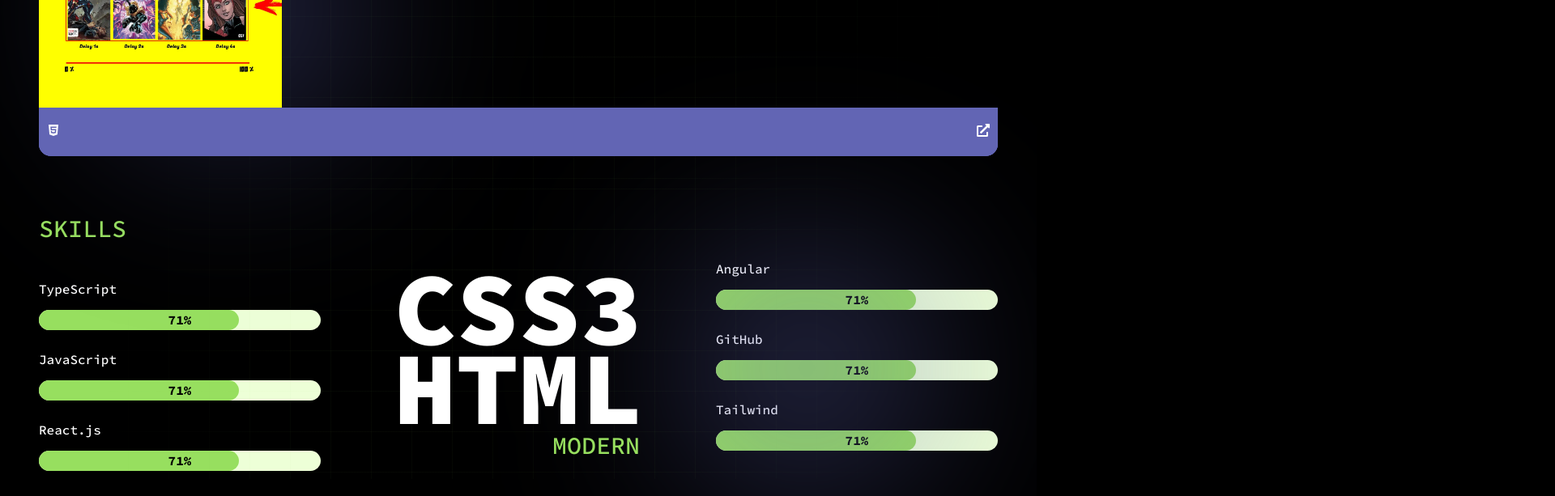
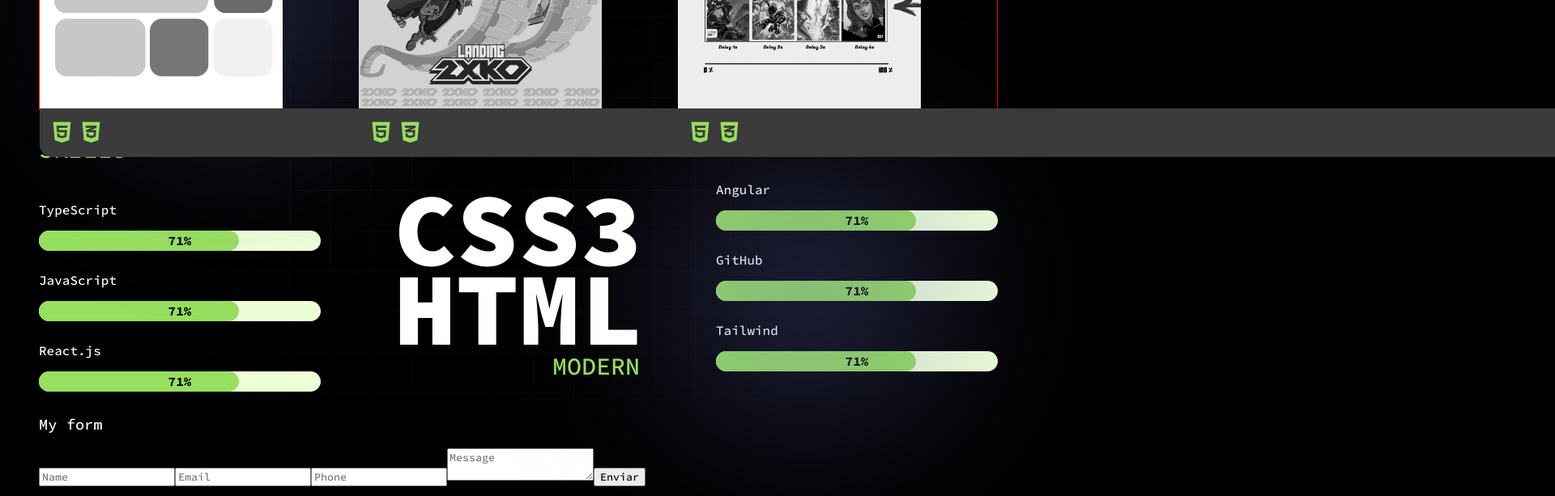
Before and after one commit to CreativeSTH/Portfolio, a React (Create React App) app: page / in a window 1280 px wide. Shown: the part 1440-2053 px from the top of the page at 81% size, 1920 px wide, since content can reach past the window. Built offline with nearby package versions, Linux system fonts and the light colour scheme.

Commit message:
Add contactForm Hook

```diff
--- a/package.json
+++ b/package.json
@@ -6,10 +6,12 @@
     "@testing-library/jest-dom": "^5.17.0",
     "@testing-library/react": "^13.4.0",
     "@testing-library/user-event": "^13.5.0",
+    "emailjs-com": "^3.2.0",
     "react": "^18.3.1",
     "react-dom": "^18.3.1",
     "react-icons": "^5.4.0",
     "react-scripts": "5.0.1",
+    "sweetalert2": "^11.14.5",
     "web-vitals": "^2.1.4"
   },
   "scripts": {
--- a/src/App.js
+++ b/src/App.js
@@ -3,7 +3,7 @@
 import Hero from './components/Hero';
 import Skills from './components/Skills';
 import Project from './components/Projects';
-import Contact from './components/Contact'
+import Contact from './components/Contact';
 
 function App() {
   return (
--- a/src/components/Contact.js
+++ b/src/components/Contact.js
@@ -1,10 +1,20 @@
 import React from 'react';
 import '../styles/Contact.css';
+import useContactForm from '../hooks/useContactForm';
 
 const Contact = () => {
+  const { form, sendEmail } = useContactForm();
+
   return (
     <section className="contact">
       <h3>My form</h3>
+      <form ref={form} onSubmit={sendEmail}>
+        <input type="text" name="from_name" placeholder="Name" required />
+        <input type="email" name="from_email" placeholder="Email" required />
+        <input type="text" name="phone" placeholder="Phone" required />
+        <textarea name="message" placeholder="Message" required></textarea>
+        <button type="submit">Enviar</button>
+      </form>
     </section>
   );
 };
--- a/src/components/Projects.js
+++ b/src/components/Projects.js
@@ -15,35 +15,51 @@
         <li style={{ '--index': index }}>
           <img className="slider__image" src={project1} />
           <article className="slider__footer">
-            <div className="slider__footer_tech">
-              <FaCss3Alt />
-              <FaHtml5 className="slider__footer_tech__icons" />
+            <div className="slider__footer__tech">
+              <FaHtml5 className="slider__footer__icons" />
+              <FaCss3Alt className="slider__footer__icons" />
             </div>
-            <div className="slider__footer_cta">
-              <FaExternalLinkAlt className="slider__footer_cta" />
-              <FaGithub />
+            <div className="slider__footer__cta">
+              <a href="https://creativesth.github.io/Incredible-Pure-Css-Slider-/" target="_blank" rel="noopener noreferrer" aria-label="go to gemo">
+                <FaExternalLinkAlt className="slider__footer__shareicons" />
+              </a>
+              <a href="https://github.com/CreativeSTH/Incredible-Pure-Css-Slider-/" target="_blank" rel="noopener noreferrer" aria-label="go to gemo">
+                <FaGithub className="slider__footer__shareicons" />
+              </a>
             </div>
           </article>
         </li>
         <li style={{ '--index': index + 1 }}>
           <img className="slider__image" src={project2} />
           <article className="slider__footer">
-            <div className="slider__footer_tech">
-              <FaHtml5 className="slider__footer_tech__icons" />
+            <div className="slider__footer__tech">
+              <FaHtml5 className="slider__footer__icons" />
+              <FaCss3Alt className="slider__footer__icons" />
             </div>
-            <div className="slider__footer_cta">
-              <FaExternalLinkAlt className="slider__footer_cta" />
+            <div className="slider__footer__cta">
+              <a href="https://creativesth.github.io/Incredible-Pure-Css-Slider-/" target="_blank" rel="noopener noreferrer" aria-label="go to gemo">
+                <FaExternalLinkAlt className="slider__footer__shareicons" />
+              </a>
+              <a href="https://github.com/CreativeSTH/Incredible-Pure-Css-Slider-/" target="_blank" rel="noopener noreferrer" aria-label="go to gemo">
+                <FaGithub className="slider__footer__shareicons" />
+              </a>
             </div>
           </article>
         </li>
         <li style={{ '--index': index + 2 }}>
           <img className="slider__image" src={project3} />
           <article className="slider__footer">
-            <div className="slider__footer_tech">
-              <FaHtml5 className="slider__footer_tech__icons" />
+            <div className="slider__footer__tech">
+              <FaHtml5 className="slider__footer__icons" />
+              <FaCss3Alt className="slider__footer__icons" />
             </div>
-            <div className="slider__footer_cta">
-              <FaExternalLinkAlt className="slider__footer_cta" />
+            <div className="slider__footer__cta">
+              <a href="https://creativesth.github.io/Incredible-Pure-Css-Slider-/" target="_blank" rel="noopener noreferrer" aria-label="go to gemo">
+                <FaExternalLinkAlt className="slider__footer__shareicons" />
+              </a>
+              <a href="https://github.com/CreativeSTH/Incredible-Pure-Css-Slider-/" target="_blank" rel="noopener noreferrer" aria-label="go to gemo">
+                <FaGithub className="slider__footer__shareicons" />
+              </a>
             </div>
           </article>
         </li>
--- /dev/null
+++ b/src/hooks/useContactForm.js
@@ -0,0 +1,36 @@
+import { useRef } from 'react';
+import emailjs from 'emailjs-com';
+import Swal from 'sweetalert2';
+
+const useContactForm = () => {
+  const form = useRef();
+
+  const sendEmail = (e) => {
+    e.preventDefault();
+    const form = e.target; // Referencia directa al formulario
+    emailjs.sendForm('service_5yb6xn7', 'template_w71nkz9', form, 'CakjfZap6HcKSBL5-').then(
+      (result) => {
+        Swal.fire({
+          title: '¡Éxito!',
+          text: 'Mensaje enviado con éxito!',
+          icon: 'success',
+          confirmButtonText: 'Aceptar',
+        });
+        form.reset(); // Resetea el formulario
+      },
+      (error) => {
+        console.error('Error al enviar el mensaje:', error);
+        Swal.fire({
+          title: 'Error',
+          text: 'Error al enviar el mensaje, intenta nuevamente.',
+          icon: 'error',
+          confirmButtonText: 'Aceptar',
+        });
+      },
+    );
+  };
+
+  return { form, sendEmail };
+};
+
+export default useContactForm;
--- a/src/styles/App.css
+++ b/src/styles/App.css
@@ -13,10 +13,8 @@
   --padding-sections: 0px 40px;
 
   /* slider vars */
-  --time: 9s;
   --width:300px;
-  --height:350px;
-  --quantity: 9;
+  --height:300px;
 
 }
 
--- a/src/styles/Projects.css
+++ b/src/styles/Projects.css
@@ -42,25 +42,24 @@
 .slider__content{
   display: flex;
   list-style: none;
-  height: 400px;
+  height: 100%;
   width: 100%;
-  /* border: 1px red solid; */
-  overflow: hidden;
+  border: 1px red solid;
   position: relative;
   z-index: 3;
+  justify-content: center;
 
   li{
-    height: 100%;
+    height:100%;
     width: 100%;
-    position: absolute;
 
     .slider__image{
       width: 300px;
-      height: auto;
       border-radius: 15px 15px 0px 0px;
+      filter: grayscale(1);
     }
     .slider__footer{
-      background-color: var(--secundary-color);
+      background-color: #3b3b3b;
       border-radius: 0px 0px 15px 15px;
       height: 60px;
       width: 100%;
@@ -71,6 +70,33 @@
       padding: 10px;
       align-items: center;
     }
+    @media screen and (max-width: 416) {
+      .slider__footer{
+        width: 100%;
+      }
+    }
+    .slider__footer__tech{
+      width: 100%;
+      display: flex;
+      justify-content: flex-start;
+      gap: 1px;
+    }
+    .slider__footer__cta{
+      width: 100%;
+      display: flex;
+      justify-content: flex-end;
+      gap: 5px;
+    }
+    .slider__footer__icons{
+      font-size: 35px;
+      color: var(--primary-color);
+      padding: 3px;
+    }
+    .slider__footer__shareicons{
+      font-size: 30px;
+      padding: 5px;
+      color: #ffffff;
+    }
   }
 
 }
```
Also changed, not shown: 1 other file (tests, documents, lock files or other folders).
